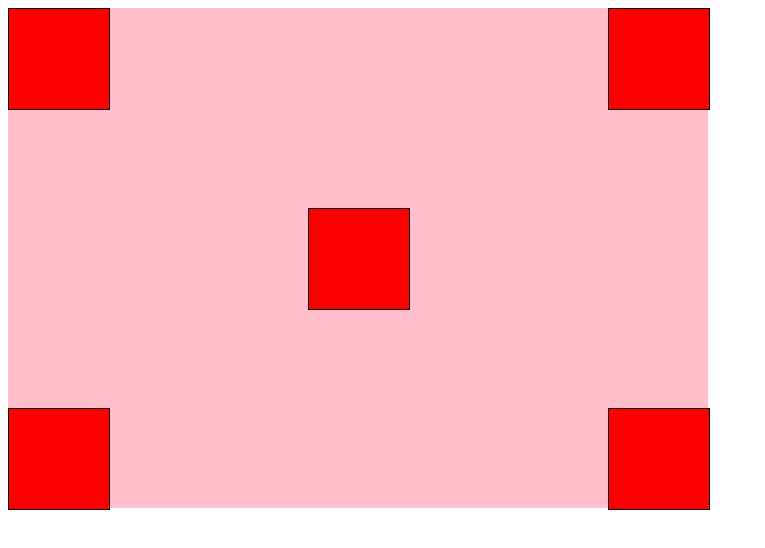
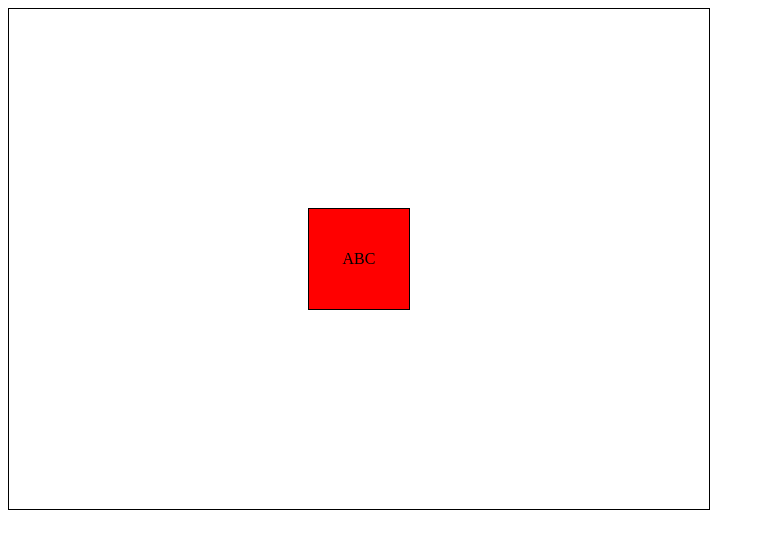
Before and after one commit to aashishdhami/MERN, a plain HTML site: page index.html in a window 1280 px wide. Shown: the whole page, without its empty margins (0-765 px from the left). Drawn offline with Linux system fonts and the light colour scheme.

Commit message:
CSS Flexbox Completed

```diff
--- /dev/null
+++ b/CSS 3D Transforms/style.css
@@ -0,0 +1,21 @@
+.wrapper {
+  height: 300px;
+  width: 300px;
+  border: solid 1px black;
+  margin: 150px auto;
+}
+
+.box {
+  height: 100%;
+  width: 100%;
+  background-color: aqua;
+
+  display: flex;
+
+  justify-content: center;
+  align-items: center;
+
+  /* transform: perspective(250px) rotateX(-45deg); */
+  /* transform: perspective(500px) rotateY(45deg); */
+  /* transform: rotateZ(-45deg); */
+}
--- /dev/null
+++ b/CSS Flexbox/style.css
@@ -0,0 +1,26 @@
+.container {
+  /* width: 1000px; */
+  height: 500px;
+  border: solid 1px black;
+  display: flex;
+  justify-content: flex-start;
+  align-items: flex-start;
+
+  flex-wrap: wrap;
+  /* align-content: space-evenly; */
+}
+
+.box {
+  background-color: aqua;
+  border: solid 1px black;
+  width: 200px;
+  text-align: center;
+}
+
+.box3 {
+  align-self: flex-end;
+}
+
+.box4 {
+  align-self: flex-end;
+}
--- a/index.html
+++ b/index.html
@@ -8,11 +8,11 @@
   </head>
   <body>
     <div class="container">
-      <div class="box" id="box1"></div>
-      <div class="box" id="box2"></div>
+      <div class="box" id="box1">ABC</div>
+      <!-- <div class="box" id="box2"></div>
       <div class="box" id="box3"></div>
       <div class="box" id="box4"></div>
-      <div class="box" id="box5"></div>
+      <div class="box" id="box5"></div> -->
     </div>
   </body>
 </html>
--- a/style.css
+++ b/style.css
@@ -3,7 +3,7 @@
   width: 100px;
   background-color: red;
   border: solid 1px black;
-  display: inline-block;
+  /* display: inline-block; */
 }
 
 .container {
@@ -11,7 +11,13 @@
   /* width: 100vw; */
   height: 500px;
   width: 700px;
-  background-color: pink;
+  /* background-color: pink; */
+  border: solid 1px black;
+
+  display: flex;
+  justify-content: center;
+  align-items: center;
+
   /* position: relative; trick of positioning a child inside a parent */
 }
 /* position: relative */
@@ -47,7 +53,7 @@
 } */
 
 /* position text in all 4 corners and center of a div / container / img */
-.container {
+/* .container {
   position: relative;
 }
 
@@ -71,4 +77,26 @@
 #box5 {
   left: 300px;
   top: 200px;
+} */
+
+/* CSS Transform */
+
+.box {
 }
+
+#box1 {
+  /* transform: translate(100px, -10px); */
+
+  /* text-align: center; */
+  vertical-align: middle;
+  display: flex;
+  justify-content: center;
+  align-items: center;
+
+  /* perspective: 100px;
+  transform: rotateX(45deg); */
+  /* transform: rotateX(36deg); */
+  /* transform: rotate(-90deg); */
+  /* transform: scale(2, 5); */
+  /* transform: skew(45deg); */
+}
```
Also changed, not shown: CSS 3D Transforms/index.html (added, +14 -0 lines), CSS Flexbox/index.html (added, +17 -0 lines), 1 other file.
